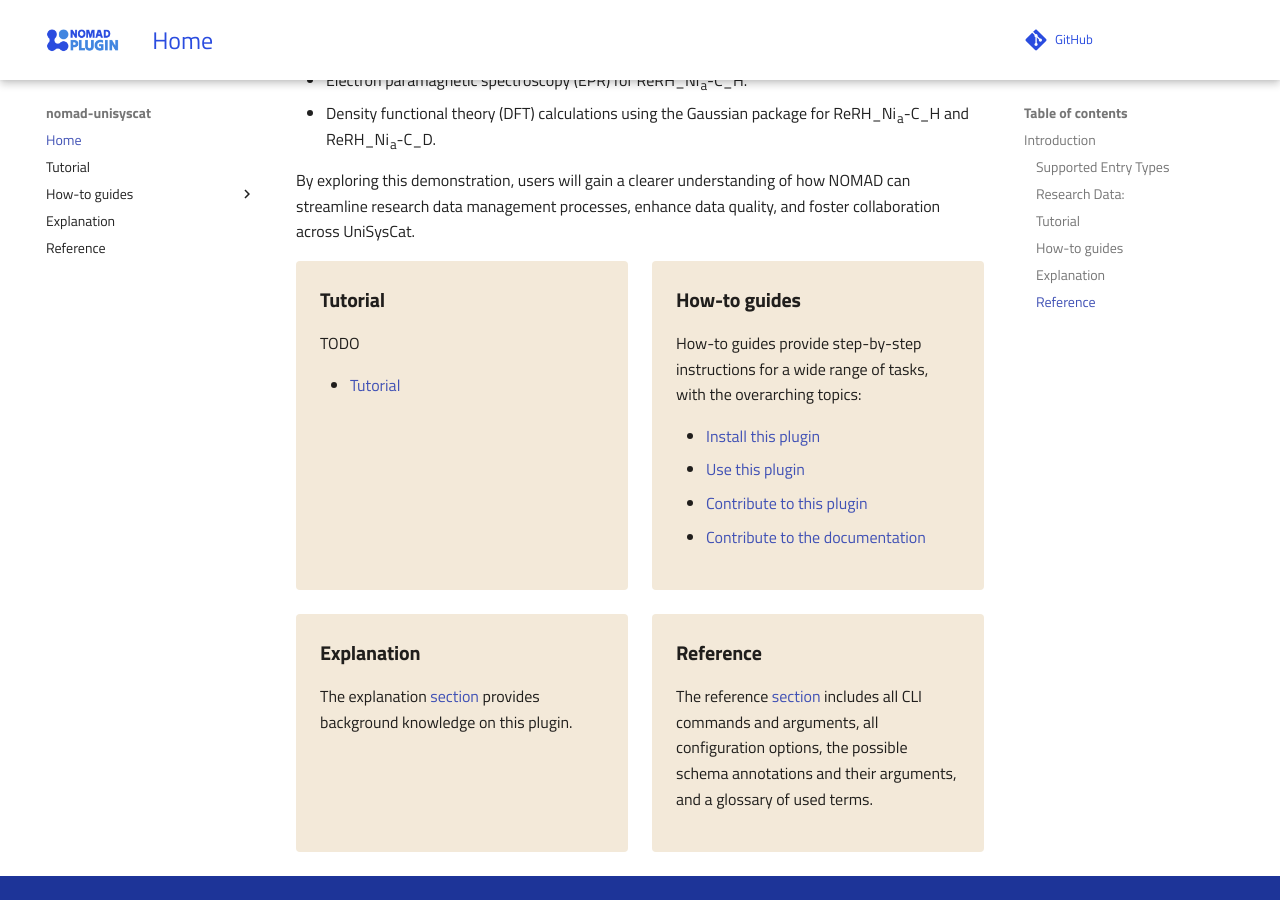
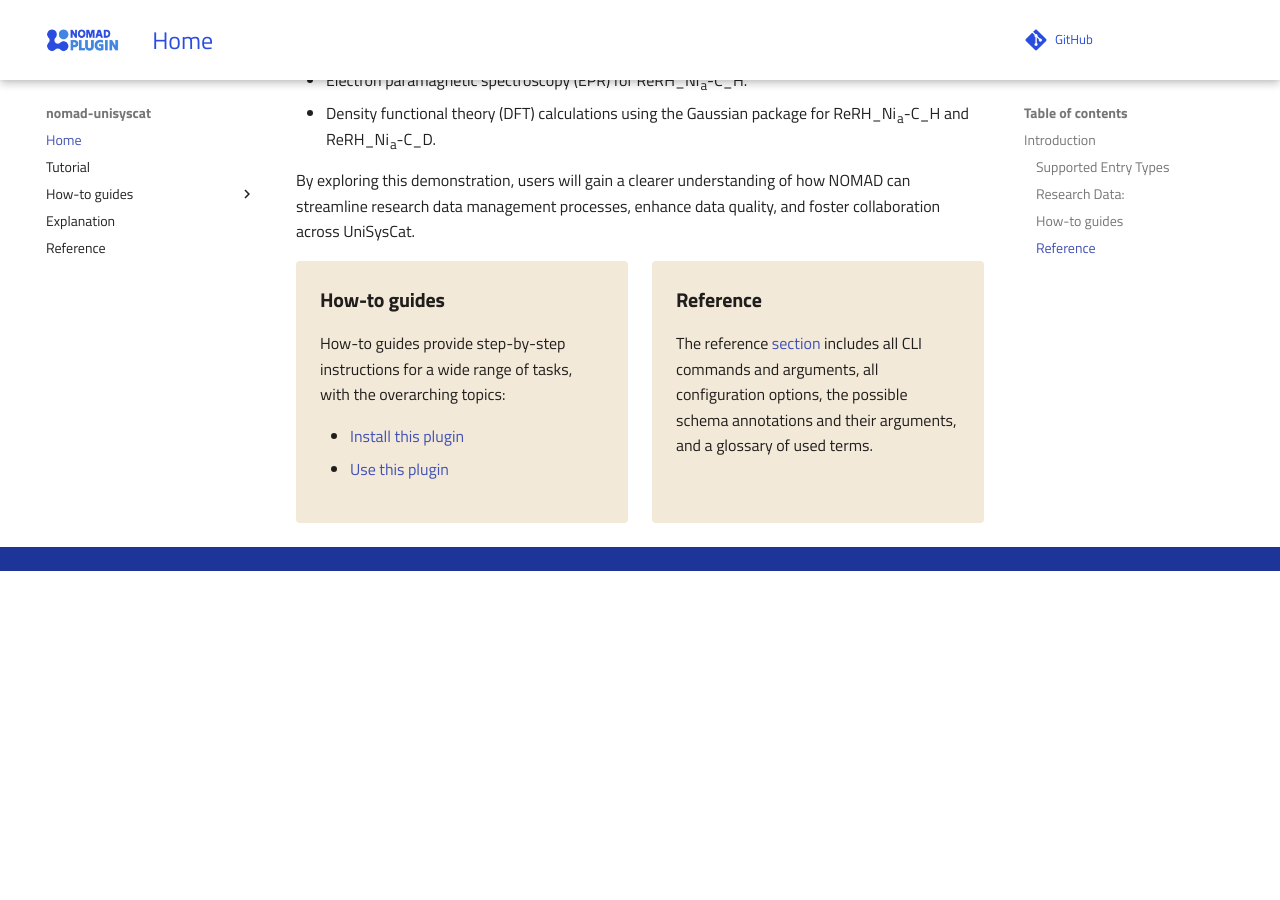
Before and after one commit to FAIRmat-NFDI/nomad-unisyscat-plugin, an MkDocs documentation site: the page built from docs/index.md, in a window 1280 px wide and 900 px high, scrolled down 2517 px. Built offline with MkDocs 1.6.1 and Material for MkDocs 9.7.7, drawn with Linux system fonts in a browser that asks for light colours; comment, search, counter and statistics services are not loaded; after the commit the page ends 3088 px from its top, so only the background shows below that.

Commit message:
cleanup how to's and doc folders

```diff
--- a/docs/index.md
+++ b/docs/index.md
@@ -51,34 +51,17 @@ By exploring this demonstration, users will gain a clearer understanding of how
 <div markdown="block" class="home-grid">
 <div markdown="block">
 
-### Tutorial
-
-TODO
-
-- [Tutorial](tutorial/tutorial.md)
-
-</div>
-<div markdown="block">
-
 ### How-to guides
 
 How-to guides provide step-by-step instructions for a wide range of tasks, with the overarching topics:
 
 - [Install this plugin](how_to/install_this_plugin.md)
 - [Use this plugin](how_to/use_this_plugin.md)
-- [Contribute to this plugin](how_to/contribute_to_this_plugin.md)
-- [Contribute to the documentation](how_to/contribute_to_the_documentation.md)
 
 </div>
 
 <div markdown="block">
 
-### Explanation
-
-The explanation [section](explanation/explanation.md) provides background knowledge on this plugin.
-
-</div>
-<div markdown="block">
 
 ### Reference
 
```
Also changed, not shown: docs/explanation/explanation.md (deleted, +0 -4 lines), docs/how_to/contribute_to_the_documentation.md (deleted, +0 -4 lines), docs/how_to/contribute_to_this_plugin.md (deleted, +0 -4 lines), docs/how_to/install_this_plugin.md (+5 -2 lines), docs/how_to/use_this_plugin.md (+7 -5 lines), docs/reference/references.md (+5 -0 lines), docs/tutorial/tutorial.md (deleted, +0 -4 lines).
